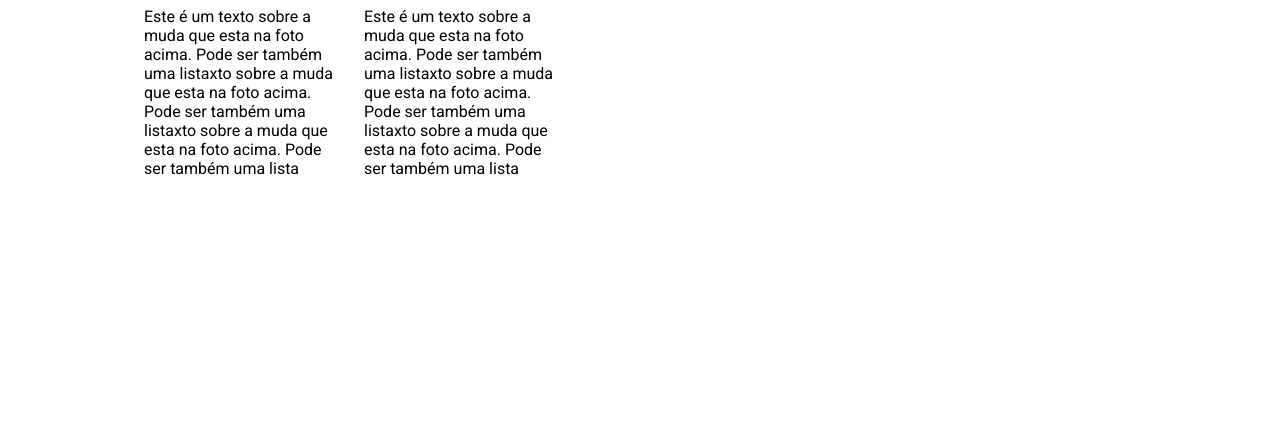
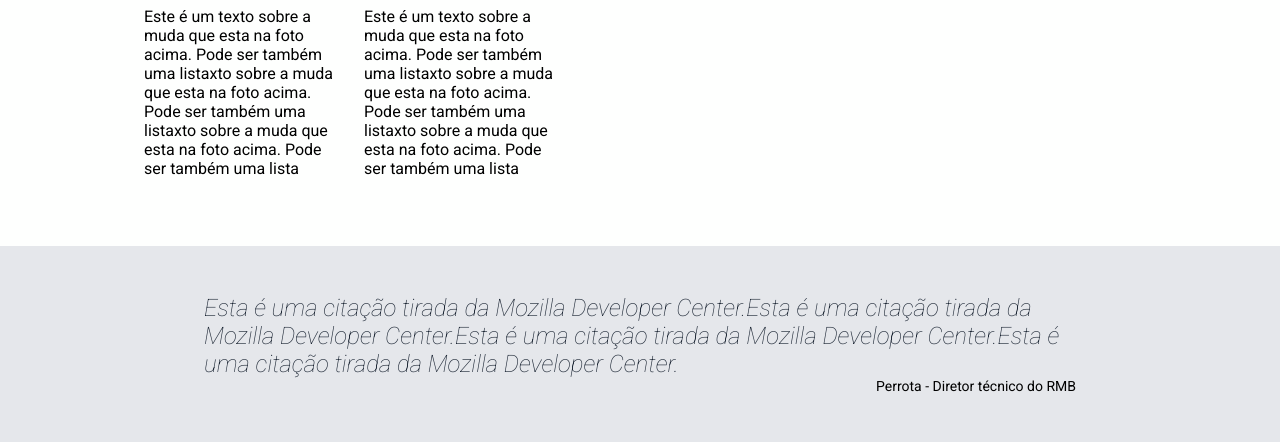
Before and after one commit to rendell-arruda/Odin-Student-Challenger, a plain HTML site: page landing-page/index.html in a window 1280 px wide. Shown: the part 1410-1852 px from the top of the page. Before the commit the page ends 1656 px from the top, so only its background shows below. Drawn offline with Linux system fonts and the light colour scheme.

Commit message:
finish blockquote section

```diff
--- /dev/null
+++ b/landing-page/assets/css/blockquote.css
@@ -0,0 +1,22 @@
+.blockquote-bg {
+  background-color: var(--heroSecondaryText);
+}
+
+.blockquote container {
+  padding: 0 300px;
+}
+
+.blockquote-conteudo {
+  padding: 0 60px;
+}
+.blockquote-desc {
+  font-size: 1.5rem;
+  font-weight: 100;
+  font-style: italic;
+  color: var(--informationHeaderText);
+}
+
+.blockquote-autor {
+  font-size: 0.875rem;
+  text-align: right;
+}
--- a/landing-page/assets/css/style.css
+++ b/landing-page/assets/css/style.css
@@ -2,3 +2,4 @@
 @import './header.css';
 @import './intro.css';
 @import './inform.css';
+@import './blockquote.css';
--- a/landing-page/index.html
+++ b/landing-page/index.html
@@ -8,7 +8,7 @@
     <link rel="preconnect" href="https://fonts.googleapis.com" />
     <link rel="preconnect" href="https://fonts.gstatic.com" crossorigin />
     <link
-      href="https://fonts.googleapis.com/css2?family=Roboto:wght@400;700&display=swap"
+      href="https://fonts.googleapis.com/css2?family=Roboto:ital,wght@0,400;0,700;1,100&display=swap"
       rel="stylesheet"
     />
     <title>Landing page - The Odin</title>
@@ -146,7 +146,20 @@
           </div>
         </div>
       </section>
-      <section></section>
+
+      <section class="blockquote-bg">
+        <blockquote cite="http://developer.mozilla.org" class="container">
+          <div class="blockquote-conteudo">
+            <p class="blockquote-desc">
+              Esta é uma citação tirada da Mozilla Developer Center.Esta é uma
+              citação tirada da Mozilla Developer Center.Esta é uma citação
+              tirada da Mozilla Developer Center.Esta é uma citação tirada da
+              Mozilla Developer Center.
+            </p>
+            <p class="blockquote-autor">Perrota - Diretor técnico do RMB</p>
+          </div>
+        </blockquote>
+      </section>
       <section></section>
     </main>
     <footer></footer>
```
